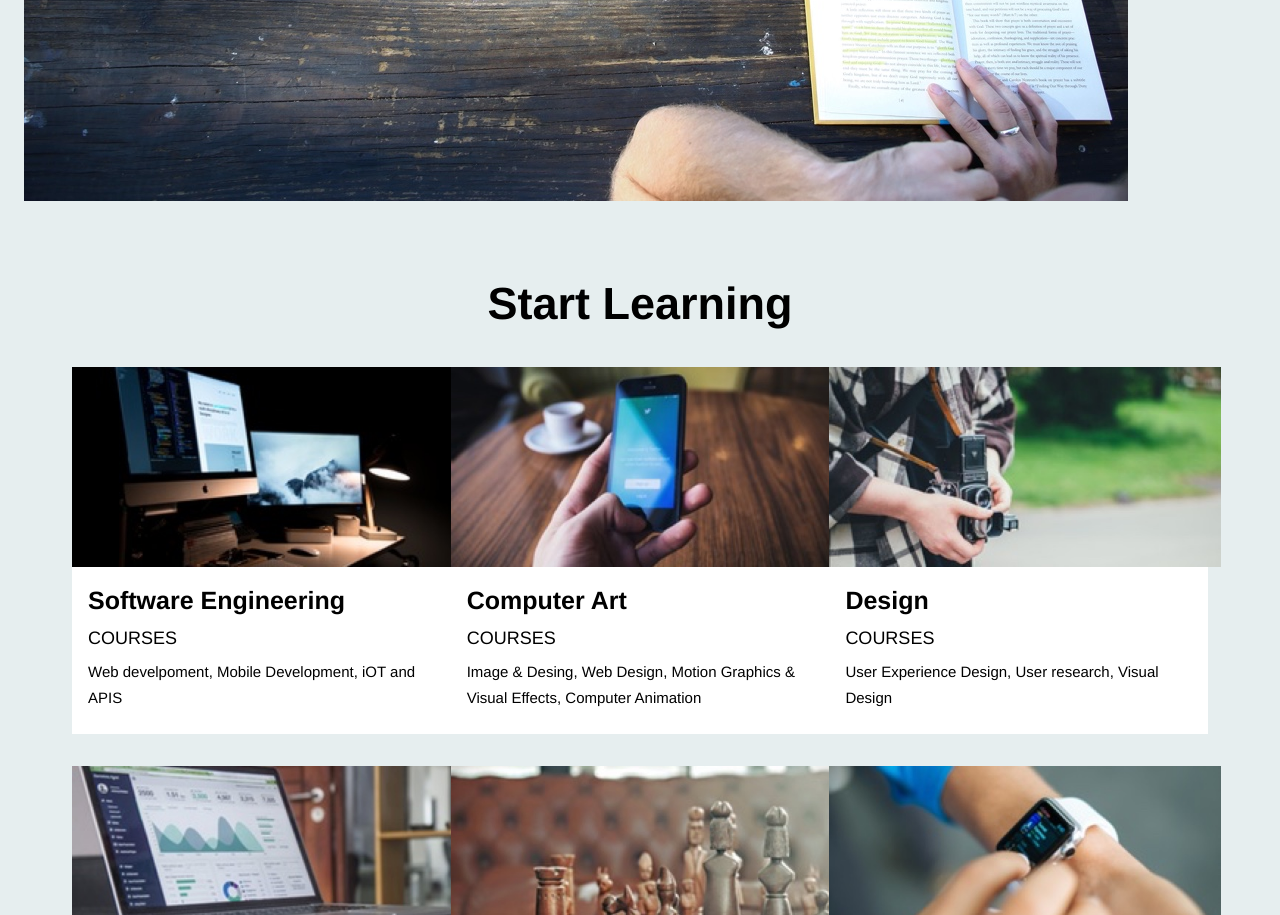
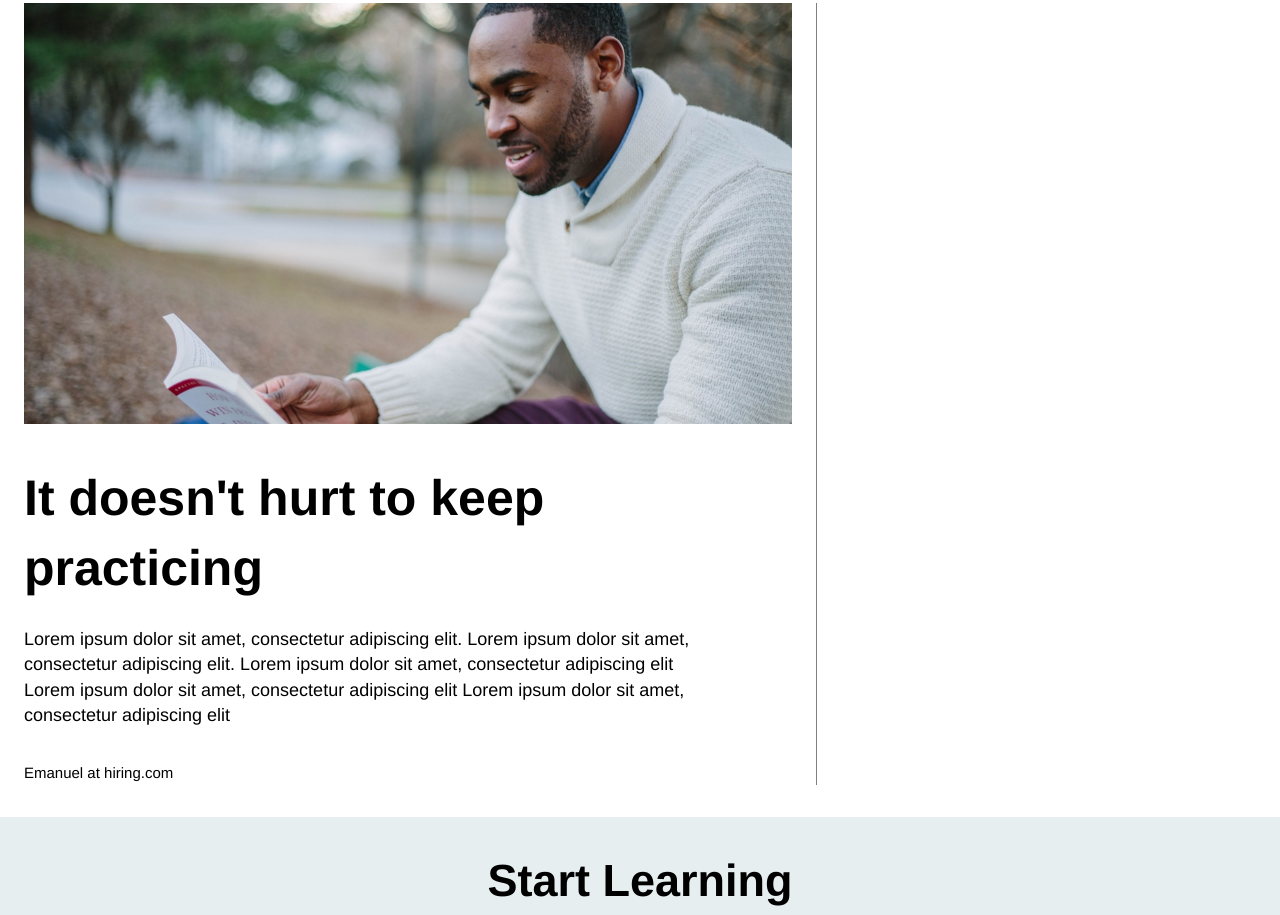
Before and after one commit to saahil0826/capstone, a plain HTML site: page index.html in a window 1280 px wide. Shown: the part 711-1626 px from the top of the page. Drawn offline with Linux system fonts and the light colour scheme.

Commit message:
4th commit

```diff
--- a/index.html
+++ b/index.html
@@ -35,7 +35,21 @@
         </div>
       </div>
       <div class="middle">
+        <div class="left">
+          <img src="./capstone_colmar_assets/images/information-main.jpg" alt="">
+          <div class="text-content1">
+            <h1>It doesn't hurt to keep practicing</h1>
+            <h3>Lorem ipsum dolor sit amet, consectetur adipiscing elit.
+            Lorem ipsum dolor sit amet, consectetur adipiscing elit.
+          Lorem ipsum dolor sit amet, consectetur adipiscing elit
+          Lorem ipsum dolor sit amet, consectetur adipiscing elit
+          Lorem ipsum dolor sit amet, consectetur adipiscing elit</h3>
+            <span>Emanuel at hiring.com</span>
+          </div>
+        </div>
+        <div class="right">
 
+        </div>
       </div>
       <div class="blocks">
         <h1>Start Learning</h1>
@@ -92,20 +106,25 @@
       </div> <!-- -->
  </div>
       </div>
-      <!--<div class="end">
+      <div class="end">
         <h1>Thesis exhibit</h1>
         <div class="media">
+          <div class="left2">
             <div class="video">
               <video src="./capstone_colmar_assets/videos/thesis.mp4" autoplay poster="posterimage.jpg">
               </video>
               <h2>Reimagine Urban</h2>
-            <span></span>
+              <span>Lorem ipsum dolor sit amet, consectetur adipiscing elit.
+              Lorem ipsum dolor sit amet, consectetur adipiscing elit.
+            Lorem ipsum dolor sit amet, consectetur adipiscing elit
+            Lorem ipsum dolor sit amet, consectetur adipiscing elit</span>
             </div>
-          <div class="image4">
+            </div>
+            <div class="right">
 
             </div>
         </div>
-      </div>-->
+      </div>
       <footer>
         <div class="foo">
           <span>&copy; Colmar Academy. All rights reserved.</span>
--- a/resources/style.css
+++ b/resources/style.css
@@ -50,11 +50,15 @@ margin-right: 16px;
   display: flex;
   background-color: #e6eeef;
 }
-.image1{
+.image1 {
   display: inline-block;
   width: 60%;
   height: 100%;
   margin: 32px 24px 32px 24px;
+}
+
+.image1 img{
+  width: 100%;
 }
 
 .text{
@@ -81,9 +85,49 @@ font-size: 25px;
 }
 
 .box span{
-  padding: 8px 30px;
+  padding-top: 8px;
+  padding-bottom: 8px;
   color: white;
   max-width: 20px;
+}
+
+.middle{
+  padding-top: 32px;
+  padding-bottom: 32px;
+}
+
+.left{
+  width: 60%;
+  height: 100%;
+  display: inline-block;
+  padding-left: 24px;
+  padding-right: 24px;
+  border-right: 1px solid grey;
+}
+
+.left img{
+  width:100%;
+
+}
+
+.left .text-content1{
+  max-width:90%;
+}
+
+.left .text-content1 h1{
+margin-top: 32px;
+margin-bottom: 24px;
+font-weight: bold;
+font-size: 50px;
+}
+
+.left .text-content1 h3{
+margin-bottom: 32px;
+font-weight: lighter;
+}
+
+.left .text-content1 span{
+  font-size: 15px;
 }
 
 
@@ -111,7 +155,7 @@ font-weight: bold;
 }
 
 .image-content{
-  max-width: 33.33%;
+  width: 33.33%;
   margin-bottom: 32px;
 }
 
@@ -124,8 +168,8 @@ font-weight: bold;
   padding-left: 16px;
   background-color: white;
   padding-bottom: 24px;
-  max-width: 100%;
-
+  width: 87%;
+  height: 150px;
  }
 
 .text-content h3{
@@ -142,7 +186,7 @@ font-weight: bold;
 }
 
 .text-content span{
-font-size: 15px;
+font-size: 18px;
   font-weight: lighter;
 
 }
@@ -163,15 +207,32 @@ font-weight: bold;
   display: flex;
 }
 
-.video{
+.media .left2{
   margin-left: 24px;
   margin-right: 24px;
-  max-width: 60%;
+
+}
+
+.video{
+width: 60%;
+height: 100%;
+display: inline-block;
+}
+
+.video video{
+  width:100%;
 }
 
 .video h2{
 margin-top: 24px;
 margin-bottom: 8px;
+font-weight: bold;
+font-size: 20px;
+}
+
+.video span{
+  font-size: 15px;
+  font-weight: lighter;
 }
 
 footer{
```
Also changed, not shown: 2 other files. Lines whose indentation alone changed are shown as unchanged.
